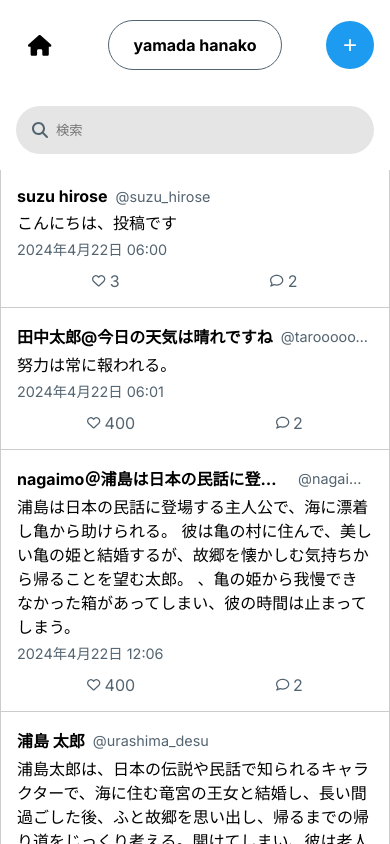
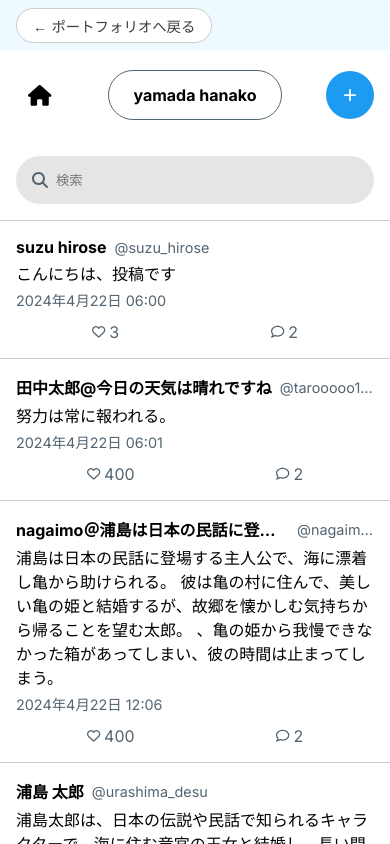
Before and after one commit to tsukitsuki-0305/imitation_x, a Next.js app: page / in a window 390 px wide. Built offline with nearby package versions, Linux system fonts and the light colour scheme.

Commit message:
2024/05/08 メニュー追加、微調整

```diff
--- a/app/page.js
+++ b/app/page.js
@@ -103,6 +103,12 @@ export default function Home() {
 
 
   return (
+    <div className={style.body}>
+      <div className={style.menu}>
+        <a className={style.menu__backButton} href='https://tsukitsuki-0305.github.io/'>
+          ← ポートフォリオへ戻る
+        </a>
+      </div>
       <main className={style.Home}>
         <div className={style.left}>
           <Left {...loginUser} saveNewPost={saveNewPost} />
@@ -114,5 +120,6 @@ export default function Home() {
           <Right searchWordChange={searchWordChange} />
         </div>
       </main >
+    </div>
   );
 }
--- a/components/DisplayPostPanel.js
+++ b/components/DisplayPostPanel.js
@@ -66,7 +66,7 @@ export default function DisplayPostPanel(props) {
                         </div>
 
                         <div className={style.iconArea}>
-                            <span>
+                            <span className={style.commentIcon}>
                                 <FontAwesomeIcon icon={faComment} size="1x" />
                             </span>
                             <span>{countComment(props.comments)}</span>
--- a/styles/DisplayPostPanel.module.scss
+++ b/styles/DisplayPostPanel.module.scss
@@ -131,6 +131,7 @@
 .iconArea {
     display: flex;
     gap: $space-XS;
+    align-items: center;
 }
 
 .pinkicon {
@@ -152,3 +153,6 @@
         background-color: $white-color;
     }
 }
+.commentIcon{
+    font-size: 0.85rem;
+}
--- a/styles/Home.module.scss
+++ b/styles/Home.module.scss
@@ -1,13 +1,42 @@
 @import './variables';
+
+.body {
+  height: 100%;
+}
+
+.menu {
+  height: 50px;
+  display: flex;
+  align-items: center;
+  padding-left: $space-XL;
+  background-color: #EEFAFF;
+  @media screen and (max-width: 767px) {
+  padding-left: $space-M;
+  }
+
+  &__backButton {
+    border: 1px solid $liteGray-color;
+    border-radius: 2rem;
+    background-color: $white-color;
+    height: 35px;
+    padding-left: $space-M;
+    padding-right: $space-M;
+    font-size: 0.9rem;
+    color: #3d3d3d;
+    display: flex;
+    align-items: center;
+    text-decoration: none;
+  }
+}
 
 .Home {
   display: flex;
-  height: 100%;
+  height: calc(100% - 50px);
 
   @media screen and (max-width: 767px) {
     flex-direction: column;
     overflow: hidden;
-    height: 100vh;
+    height: calc(100vh - 50px);
     width: 100vw;
   }
 }
@@ -30,9 +59,12 @@
 
   @media screen and (max-width: 767px) {
     order: 3;
-    flex: 0 1 calc(100vh - 170px);
-    height: calc(100vh - 170px);
+    flex: 0 1 calc(100vh - 170px - 50px);
+    height: calc(100vh - 170px - 50px);
     max-width: 100%;
+    border-right: none;
+    border-left: none;
+    border-top: 1px solid $liteGray-color;
   }
 }
 
--- a/styles/_variables.scss
+++ b/styles/_variables.scss
@@ -14,7 +14,7 @@ $space-XS: 0.25rem; //4px
 $space-S: 0.5rem; //8px
 $space-M: 1rem; //16px
 $space-L: 1.5rem; //24px
-$space-XSL: 2rem; //32px
+$space-XL: 2rem; //32px
 
 $screen-padding: 30px;
 $radius: 30px;
```
Lines whose indentation alone changed are shown as unchanged.
